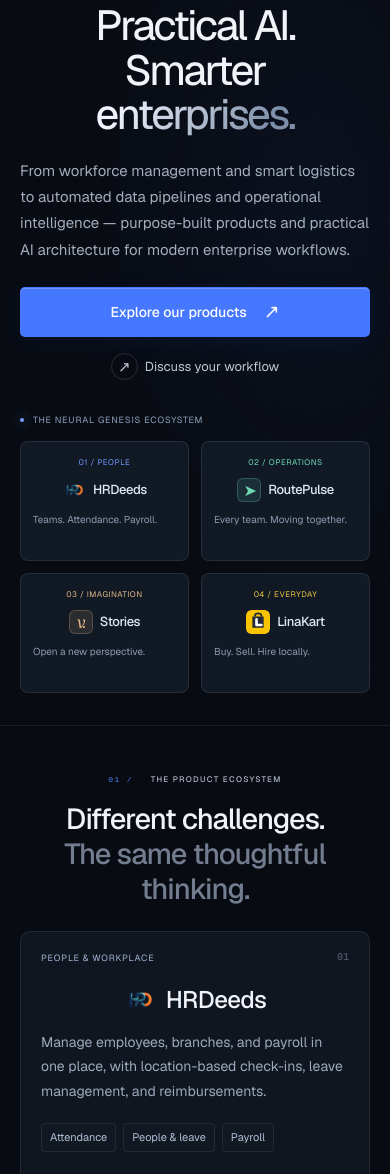
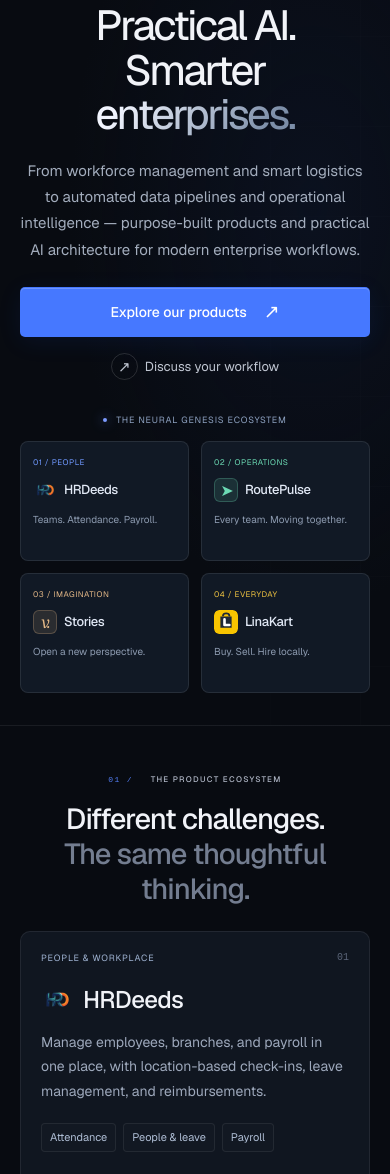
Before and after one commit to wildGenesis3/Neural-Genesis, a website: page index.html in a window 390 px wide. Shown: the part 142-1316 px from the top of the page. Drawn offline with nearby package versions, Linux system fonts and the light colour scheme.

Commit message:
Balance mobile alignment between introductions and product details

```diff
--- a/index.html
+++ b/index.html
@@ -13,7 +13,7 @@
   <link href="https://fonts.googleapis.com/css2?family=Geist:wght@300;400;450;500;550;600;650;700;800&family=Space+Grotesk:wght@400;500;600;700&display=swap" rel="stylesheet" />
   <link rel="stylesheet" href="styles.css?v=20261114-clean-mobile" />
   <link rel="stylesheet" href="product-scenes.css?v=20261114-clean-mobile" />
-  <link rel="stylesheet" href="mobile.css?v=20261114-centered" />
+  <link rel="stylesheet" href="mobile.css?v=20261114-hierarchy" />
   <script src="scripts.js?v=20261114-clean-mobile" defer></script>
   <script src="ecosystem.js?v=20261114-clean-mobile" defer></script>
   <script src="product-scenes.js?v=20261114-clean-mobile" defer></script>
--- a/mobile.css
+++ b/mobile.css
@@ -305,11 +305,14 @@
 @media (max-width:650px), (pointer:coarse) and (max-width:1024px) {
   .hero h1,
   .section-heading h2,
-  .contact h2,
-  .contact-direct h3,
-  .product-title h3,
-  .roadmap .roadmap-item summary h3 {
+  .contact h2 {
     text-align:center;
+  }
+  .hero-copy>p,
+  .contact-copy>p {
+    text-align:center;
+    max-width:34rem;
+    margin-inline:auto;
   }
   .hero-copy>.eyebrow,
   .section-heading .eyebrow,
@@ -317,8 +320,17 @@
     justify-content:center;
     text-align:center;
   }
-  .product-title { justify-content:center; }
-  .node-index { text-align:center; }
-  .node-heading { display:flex; align-items:center; justify-content:center; gap:7px; }
-  .node-heading strong { text-align:center; }
+  .ecosystem-topline { justify-content:center; text-align:center; }
+  .product-title { justify-content:flex-start; }
+  .product-title h3,
+  .product-info>p,
+  .roadmap .roadmap-item summary h3,
+  .roadmap-content,
+  .contact-direct h3,
+  .contact-direct>p,
+  .node-index,
+  .node-heading strong {
+    text-align:left;
+  }
+  .node-heading { display:grid; grid-template-columns:24px minmax(0,1fr); align-items:center; gap:7px; }
 }
```
